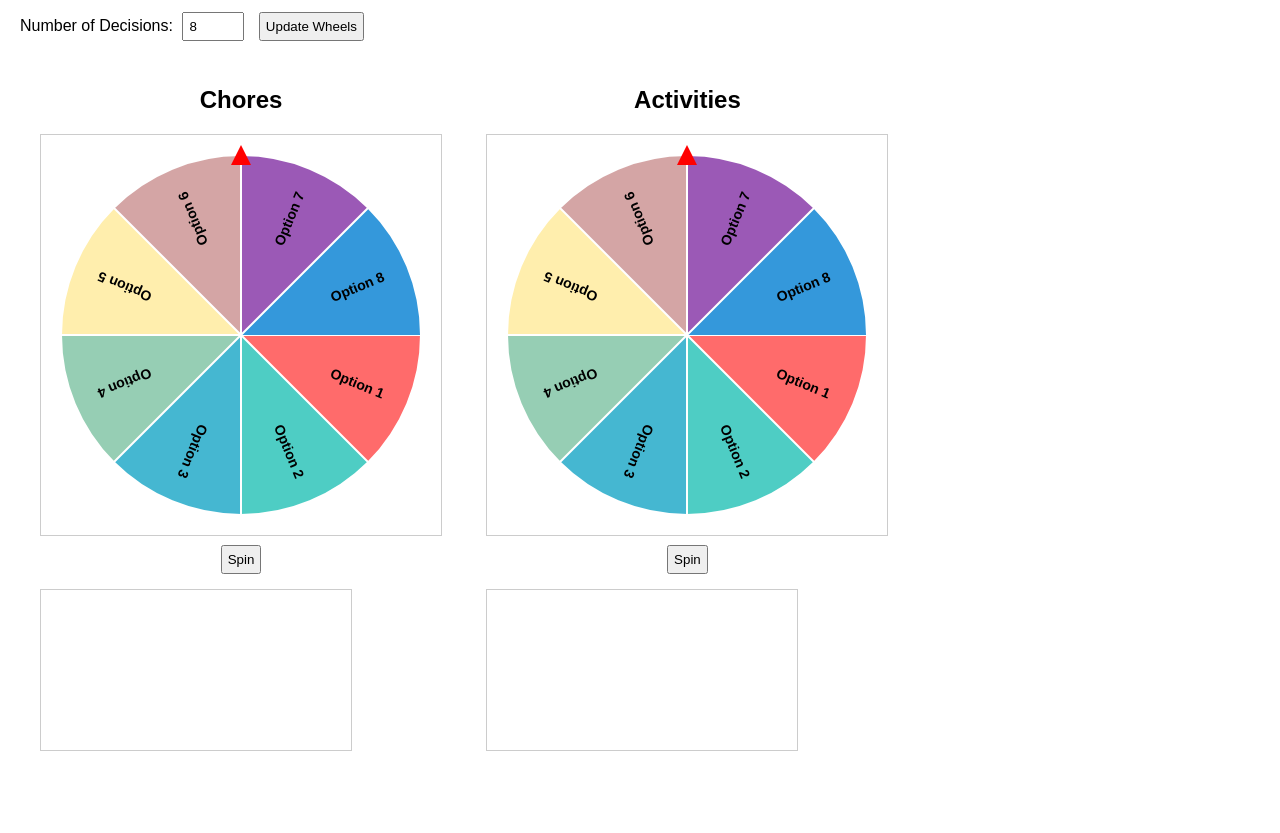
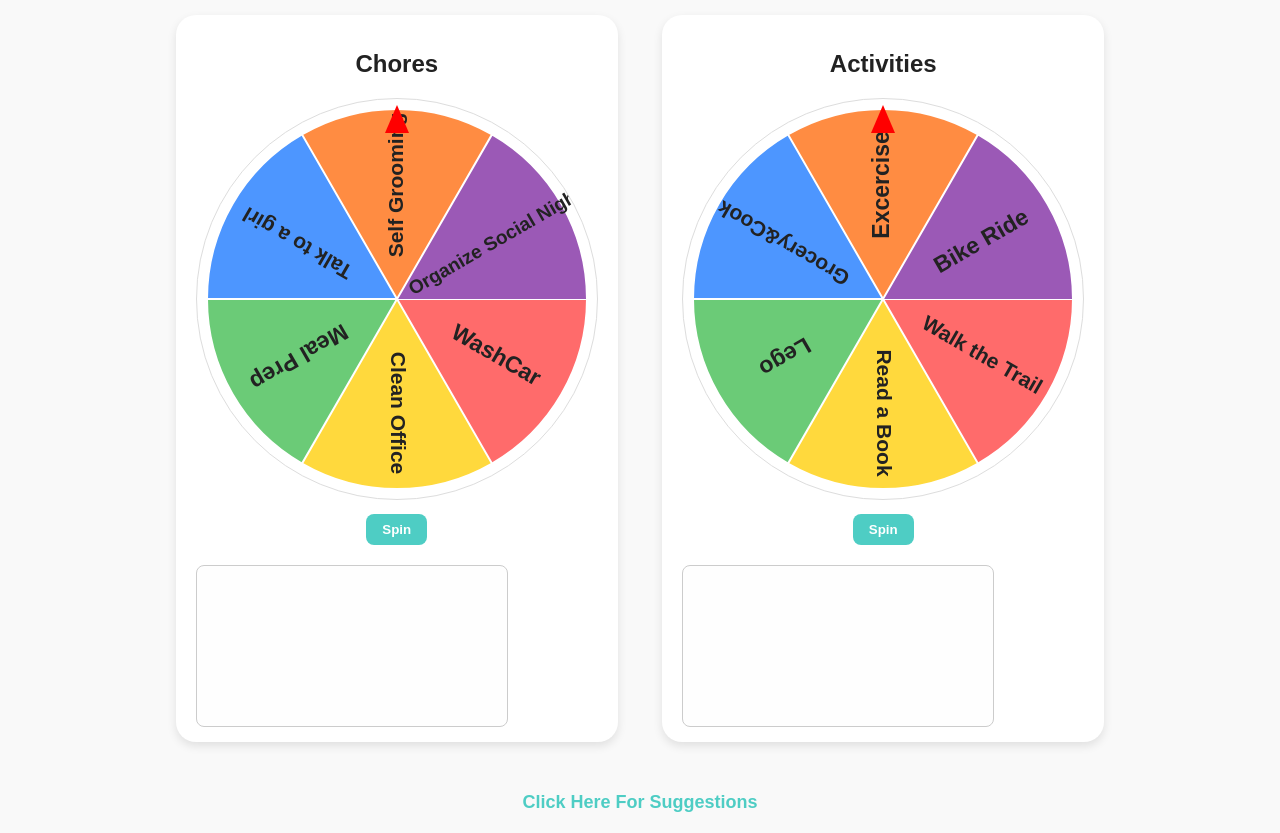
Before and after one commit to MaorSpaces/wheel-of-fortune, a plain HTML site: page index.html in a window 1280 px wide. Shown: the part 73-906 px from the top of the page. Before the commit the page ends 864 px from the top, so only its background shows below. Drawn offline with Linux system fonts and the light colour scheme.

Commit message:
Update index.html

```diff
--- a/index.html
+++ b/index.html
@@ -1,24 +1,60 @@
 <!DOCTYPE html>
 <html lang="en">
 <head>
-    <meta charset="UTF-8">
-    <meta name="viewport" content="width=device-width, initial-scale=1.0">
-    <title>Wheel of Fortune</title>
+<meta charset="UTF-8" />
+<meta name="viewport" content="width=device-width, initial-scale=1.0"/>
+<title>Wheel of Fortune — Daily Spin</title>
 <style>
-        body { font-family: Arial, sans-serif; background: white; margin: 20px; }
-        .wheel-container { display: inline-block; margin: 20px; text-align: center; }
-        canvas { border: 1px solid #ccc; background: white; }
-        input, button { margin: 5px; padding: 5px; }
-        .history { width: 300px; height: 150px; border: 1px solid #ccc; overflow-y: scroll; margin-top: 10px; padding: 5px; }
+    body {
+        font-family: Arial, sans-serif;
+        background: #f9f9f9;
+        margin: 20px;
+        color: #222;
+        text-align: center;
+    }
+    h1 { color: #333; margin-bottom: 10px; }
+    .wheel-container {
+        display: inline-block;
+        margin: 20px;
+        text-align: center;
+        background: white;
+        border-radius: 20px;
+        padding: 15px 20px;
+        box-shadow: 0 4px 10px rgba(0,0,0,0.1);
+    }
+    canvas {
+        border: 1px solid #ddd;
+        background: white;
+        border-radius: 50%;
+    }
+    button {
+        margin: 10px;
+        padding: 8px 16px;
+        border: none;
+        border-radius: 8px;
+        background: #4ECDC4;
+        color: white;
+        font-weight: bold;
+        cursor: pointer;
+        transition: 0.2s ease-in-out;
+    }
+    button:hover { background: #3bb3a9; }
+    button:disabled { background: #aaa; cursor: not-allowed; }
+    .history {
+        width: 300px;
+        height: 150px;
+        border: 1px solid #ccc;
+        overflow-y: auto;
+        margin-top: 10px;
+        padding: 5px;
+        border-radius: 8px;
+        background: #fefefe;
+        text-align: left;
+    }
 </style>
 </head>
 <body>
 <h1>Wheel of Fortune</h1>
-    <div>
-        <label>Number of Decisions: </label>
-        <input type="number" id="numDecisions" value="8" min="2" max="20">
-        <button onclick="updateWheels()">Update Wheels</button>
-    </div>
 
 <div class="wheel-container">
     <h2>Chores</h2>
@@ -34,23 +70,36 @@
     <div id="activitiesHistory" class="history"></div>
 </div>
 
+<div style="margin-top: 30px;">
+    <a href="https://docs.google.com/spreadsheets/d/11d-OkdlQXgecLnv3zTay3huNwsl6nmk1YfVnDMe4F-g/edit?usp=sharing"
+       target="_blank"
+       style="color:#4ECDC4; font-weight:bold; text-decoration:none; font-size:18px;">
+        Click Here For Suggestions
+    </a>
+</div>
+
 <script>
-        let numDecisions = 8;
-        let decisions = Array.from({length: 8}, (_, i) => `Option ${i+1}`);
+const choresDecisions = ["WashCar", "Clean Office", "Meal Prep", "Talk to a girl", "Self Grooming", "Organize Social Night"];
+const activitiesDecisions = ["Walk the Trail", "Read a Book", "Lego", "Grocery&Cook", "Excercise", "Bike Ride"];
+
+const wheels = {
+    chores: { canvasId: 'choresCanvas', historyId: 'choresHistory', decisions: choresDecisions, currentAngle: 0 },
+    activities: { canvasId: 'activitiesCanvas', historyId: 'activitiesHistory', decisions: activitiesDecisions, currentAngle: 0 }
+};
+
+const colors = ["#FF6B6B", "#FFD93D", "#6BCB77", "#4D96FF", "#FF8C42", "#9B59B6", "#00A8E8", "#FFB6C1"];
 let isSpinning = false;
-        const colors = ["#FF6B6B", "#4ECDC4", "#45B7D1", "#96CEB4", "#FFEEAD", "#D4A5A5", "#9B59B6", "#3498DB"];
 
-        // Draw wheel function (shared)
-        function drawWheel(canvasId, angle) {
+function drawWheel(canvasId, rotationAngle, decisions) {
     const canvas = document.getElementById(canvasId);
     const ctx = canvas.getContext('2d');
-            ctx.clearRect(0, 0, 400, 400);
-            const centerX = 200, centerY = 200, radius = 180;
-            const anglePerSegment = (2 * Math.PI) / numDecisions;
+    const centerX = canvas.width/2, centerY = canvas.height/2, radius = Math.min(centerX, centerY) - 10;
+    const numDecisions = decisions.length;
+    const anglePerSegment = 2 * Math.PI / numDecisions;
+    ctx.clearRect(0, 0, canvas.width, canvas.height);
 
-            // Draw segments
-            for (let i = 0; i < numDecisions; i++) {
-                const startAngle = angle + i * anglePerSegment;
+    for (let i=0; i<numDecisions; i++) {
+        const startAngle = rotationAngle + i*anglePerSegment;
         const endAngle = startAngle + anglePerSegment;
         ctx.beginPath();
         ctx.moveTo(centerX, centerY);
@@ -61,80 +110,98 @@
         ctx.lineWidth = 2;
         ctx.stroke();
 
-                // Draw text
         ctx.save();
         ctx.translate(centerX, centerY);
-                ctx.rotate(startAngle + anglePerSegment / 2);
-                ctx.fillStyle = 'black';
-                ctx.font = 'bold 14px Arial';
+        const textAngle = startAngle + anglePerSegment/2;
+        ctx.rotate(textAngle);
+        ctx.fillStyle = '#222';
+        ctx.font = adaptFont(decisions[i], radius);
         ctx.textAlign = 'center';
-                ctx.fillText(decisions[i], radius * 0.7, 5);
+        ctx.textBaseline = 'middle';
+        ctx.fillText(decisions[i], radius*0.6, 0);
         ctx.restore();
     }
 
-            // Draw fixed pointer (red triangle above)
+    // pointer
     ctx.beginPath();
-            ctx.moveTo(200, 10); ctx.lineTo(190, 30); ctx.lineTo(210, 30);
+    ctx.moveTo(centerX, 6);
+    ctx.lineTo(centerX-12, 34);
+    ctx.lineTo(centerX+12, 34);
     ctx.closePath();
-            ctx.fillStyle = 'red';
+    ctx.fillStyle='red';
     ctx.fill();
 }
 
-        // Initial draw
-        drawWheel('choresCanvas', 0);
-        drawWheel('activitiesCanvas', 0);
-
-        function updateWheels() {
-            const newNum = parseInt(document.getElementById('numDecisions').value);
-            if (newNum >= 2 && newNum <= 20) {
-                numDecisions = newNum;
-                decisions = Array.from({length: numDecisions}, (_, i) => `Option ${i+1}`);
-                drawWheel('choresCanvas', 0);
-                drawWheel('activitiesCanvas', 0);
-            } else {
-                alert('Number must be 2-20');
-            }
+function adaptFont(text, radius) {
+    const base = Math.max(12, Math.floor(radius/8));
+    if(text.length>15) return `bold ${base-4}px Arial`;
+    if(text.length>10) return `bold ${base-2}px Arial`;
+    return `bold ${base}px Arial`;
 }
 
-        function spinWheel(wheel) {
-            if (isSpinning) return;
+drawWheel('choresCanvas', wheels.chores.currentAngle, choresDecisions);
+drawWheel('activitiesCanvas', wheels.activities.currentAngle, activitiesDecisions);
+
+// --- LocalStorage daily spin check ---
+function canSpinToday(wheelName) {
+    const today = new Date().toISOString().slice(0,10);
+    const lastSpin = localStorage.getItem(`${wheelName}-lastSpin`);
+    return lastSpin !== today;
+}
+
+function recordSpin(wheelName, result) {
+    const today = new Date().toISOString().slice(0,10);
+    localStorage.setItem(`${wheelName}-lastSpin`, today);
+    localStorage.setItem(`${wheelName}-lastResult`, result);
+}
+
+function getSelectedIndex(angle, numSegments){
+    const normalized = ((-angle % (2*Math.PI)) + 2*Math.PI) % (2*Math.PI);
+    return Math.floor(normalized / (2*Math.PI/numSegments)) % numSegments;
+}
+
+// --- Google Sheet integration ---
+const GOOGLE_SHEET_URL = 'https://script.google.com/macros/s/AKfycbxRBmUkCcoAHamWu3rd6wzcV0Yekw6hLSHunTYYGAu-ZpUF80UD5xdPkveULk0_bbgk/exec';
+
+function sendToSheet(wheelName, result){
+    const now = new Date().toISOString();
+    fetch(GOOGLE_SHEET_URL, {
+        method: 'POST',
+        body: JSON.stringify({wheel: wheelName, result: result, timestamp: now})
+    })
+    .then(res => res.json())
+    .then(data => console.log('Sheet saved:', data))
+    .catch(err => console.error('Error saving to sheet:', err));
+}
+
+function spinWheel(which) {
+    if(isSpinning) return;
     isSpinning = true;
-            document.getElementById('spinChores').disabled = true;
-            document.getElementById('spinActivities').disabled = true;
+    document.getElementById('spinChores').disabled=true;
+    document.getElementById('spinActivities').disabled=true;
 
-            const canvasId = wheel === 'chores' ? 'choresCanvas' : 'activitiesCanvas';
-            const historyId = wheel === 'chores' ? 'choresHistory' : 'activitiesHistory';
-            const buttonId = wheel === 'chores' ? 'spinChores' : 'spinActivities';
-
-            let currentAngle = 0;
-            const spins = Math.random() * 3 + 4; // 4-7 rotations
-            const totalAngle = spins * 2 * Math.PI + Math.random() * 2 * Math.PI;
-            const steps = 100;
-            const stepAngle = totalAngle / steps;
+    const wheel = wheels[which];
+    const decisions = wheel.decisions;
+    const steps = 120;
+    const totalAngle = Math.random()*3*2*Math.PI + 5*2*Math.PI; // 5-8 rotations
+    const stepAngle = totalAngle/steps;
     let step = 0;
 
     function animate() {
-                if (step < steps) {
-                    currentAngle += stepAngle;
-                    drawWheel(canvasId, currentAngle);
+        if(step < steps){
+            wheel.currentAngle += stepAngle;
+            drawWheel(wheel.canvasId, wheel.currentAngle, decisions);
             step++;
-
-                    const t = step / steps;
-                    let easing = -(Math.cos(Math.PI * t) - 1) / 2;
-                    if (t > 0.9) easing += 0.05 * Math.sin(10 * Math.PI * (t - 0.9));
-                    const delay = Math.max(5, Math.floor(10 * (1 - easing)));
-                    setTimeout(animate, delay);
+            requestAnimationFrame(animate);
         } else {
+            const selIndex = getSelectedIndex(wheel.currentAngle, decisions.length);
+            const selected = decisions[selIndex];
+            const now = new Date().toISOString().slice(0,19).replace('T',' ');
+            document.getElementById(wheel.historyId).innerHTML += `<div>${now}: ${selected}</div>`;
+            sendToSheet(which, selected); // still sends to Google Sheet
             isSpinning = false;
-                    document.getElementById('spinChores').disabled = false;
-                    document.getElementById('spinActivities').disabled = false;
-
-                    // Select decision
-                    const normalizedAngle = (currentAngle % (2 * Math.PI));
-                    const selectedIndex = Math.floor((normalizedAngle / (2 * Math.PI)) * numDecisions);
-                    const selected = decisions[selectedIndex];
-                    const now = new Date().toISOString().slice(0, 19).replace('T', ' ');
-                    document.getElementById(historyId).innerHTML += `<div>${now}: ${selected}</div>`;
+            document.getElementById('spinChores').disabled=false;
+            document.getElementById('spinActivities').disabled=false;
         }
     }
     animate();
```
Lines whose indentation alone changed are shown as unchanged.
